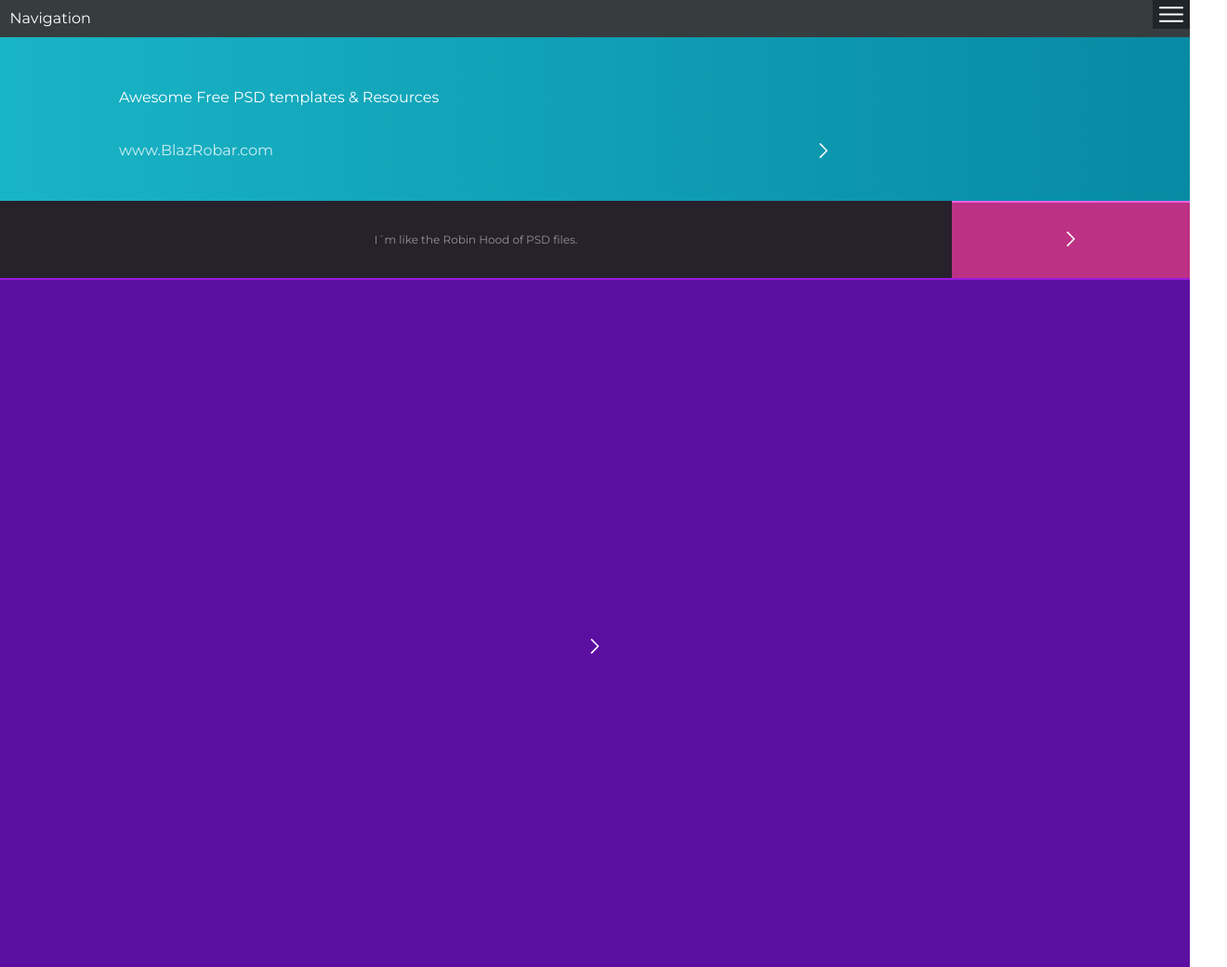
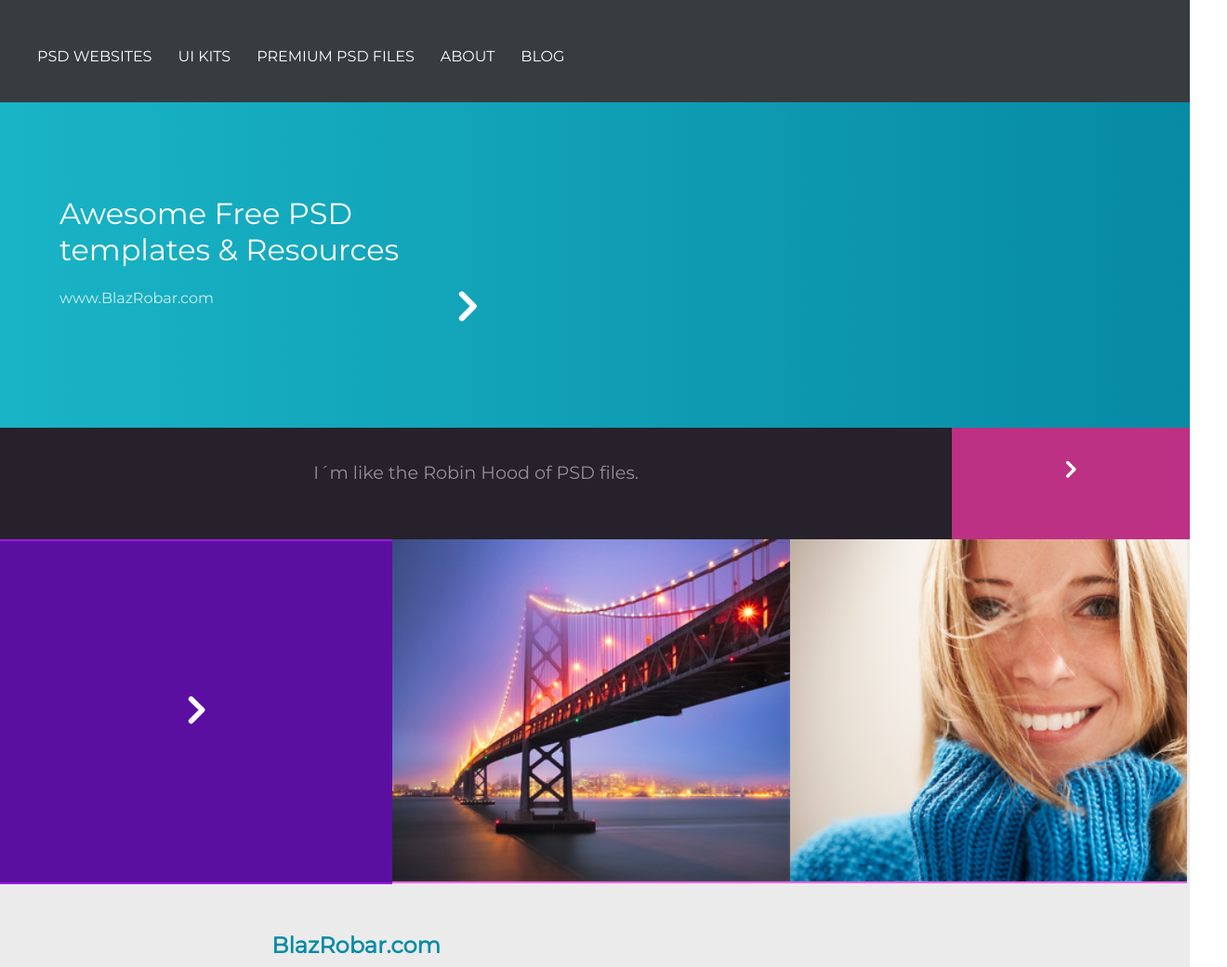
Before and after one commit to cristianfelipe94/BlazRobarWebSite, a website: page src/index.html in a window 1280 px wide. Shown: the top 1040 px of the page at 93% size, 1320 px wide, since content can reach past the window. Drawn offline with Linux system fonts and the light colour scheme.

Commit message:
Have completed the Desktop MediaQuery.

```diff
--- a/src/index.html
+++ b/src/index.html
@@ -52,7 +52,7 @@
     </div>
   </div>
 
-  <div>
+  <div class="imgsWrapper">
     <div class="svgWrapper svgWrapperSecondColor">
       <svg class="icons" viewBox="0 0 24 24">
         <polyline class="cls-1" points="7.76 3.52 16.24 12 7.76 20.48"/>
@@ -64,10 +64,11 @@
     </div>
   </div>
 
-  <div class="contentWrapper">
-    <div class="firstBlock">
-      <h2 class="contentTitle">BlazRobar.com</h2>
-      <div class="contentBlock">
+  <div class="wrapperBox">
+    <div class="contentWrapper">
+      <div class="firstBlock">
+        <h2 class="contentTitle">BlazRobar.com</h2>
+        <div class="contentBlock">
           <p>Lorem ipsum dolor sit amet, consectetur adipiscing elit. Nam vehicula ipsum non leo tristique eget facilisis lacus commodo. Curabitur vitae justo lorem, non ornare nibh. Pellentesque pretium, tellus ac ultrices faucibus, nibh mauris dapibus lorem, vitae viverra nisl elit sit amet libero. Nam eu blandit risus. </p>
           <p>Phasellus imperdiet mattis nulla. Integer gravida imperdiet congue. Proin vitae pretium augue. Donec est sem, mattis et blandit ac, blandit at arcu. Donec tempus tincidunt suscipit. Suspendisse eu vulputate lacus.</p>
       </div>
--- /dev/null
+++ b/src/sass/Responsive/desktop.scss
@@ -0,0 +1,118 @@
+@media only screen and (min-width: 1024px) {
+
+  .navTitle {
+    display: none;
+  }
+
+  .burgerBtn {
+    display: none;
+  }
+
+  .burgerWrapper {
+    float: left;
+  }
+
+  .navMenu a {
+    float: left;
+    display: unset;
+    &:hover {
+      opacity: 0.5;
+    }
+  }
+
+  .navMenu a{
+    margin-right: 28px;
+  }
+
+  .navMenu {
+    width: 100vw;
+  }
+
+  .navMenuWrapper {
+    padding: 35px 0;
+  }
+
+  .lightBlueWrapper {
+    height: 350px;
+  }
+
+  .firstBlockTitle {
+    font-size: 2rem;
+  }
+
+  .lightBlueAlign {
+    max-width: 458px;
+    margin-left: 5%;
+  }
+
+  .middleWrapper, .featureWrapper, .svgWrapperFirstColor {
+    height: 120px;
+  }
+
+  .featureWrapper p {
+    padding: 3.5% 0;
+  }
+
+  .svgWrapper, .imgAssetContent {
+    display: inline-block;
+  }
+
+  .svgWrapperFirstColor svg {
+    padding: 13.5% 0;
+  }
+
+  .svgWrapperSecondColor {
+    padding: 0%;
+    width: 33%;
+    float: left;
+  }
+
+  .svgWrapperSecondColor svg {
+    padding: 38.99%;
+  }
+
+  .icons {
+    width: 8%;
+  }
+
+  .imgAssetContent {
+    width: 33.4%;
+
+  }
+
+  .imgWrapper {
+    width: 100vw;
+  }
+
+  .firstBlock {
+    width: 25%;
+    text-align: left;
+    padding: 2% 2% 6%;
+  }
+
+  .secondBlock {
+    width: 25%;
+    text-align: left;
+    padding: 2% 2% 6%;
+  }
+
+  .wrapperBox {
+    width: 100vw
+  }
+
+  .imgsWrapper:hover {
+    clear: both;
+    content: "";
+    display: block;
+  }
+
+  .contentWrapper {
+    margin: 0 auto;
+    text-align: center;
+  }
+
+  .imgsWrapper {
+    float: left;
+  }
+
+}
--- /dev/null
+++ b/src/sass/Responsive/mobileMaxSize.scss
@@ -0,0 +1,45 @@
+@media only screen and (min-width: 640px) {
+
+  .navTitle p {
+    padding: 5%;
+    font-size: 1.5rem;
+  }
+
+  .lightBlueWrapper {
+    height: 350px;
+  }
+
+  .firstBlockTitle {
+    font-size: 2rem;
+  }
+
+  .lightBlueAlign {
+    padding: 100px 0 0;
+  }
+
+  .middleWrapper, .featureWrapper, .svgWrapperFirstColor {
+    height: 100px;
+  }
+
+  .cls-1, .cls-2 {
+    stroke-width: 4px;
+  }
+
+  .icons {
+    width: 34px;
+  }
+
+  .featureWrapper p {
+    padding: 5.5% 0;
+    font-size: 1.2rem;
+  }
+
+  .svgWrapperFirstColor svg {
+    padding: 24.5% 0;
+  }
+
+  .firstBlock {
+    padding: 75px;
+    line-height: 40px;
+  }
+}
--- /dev/null
+++ b/src/sass/Responsive/tablet.scss
@@ -0,0 +1,89 @@
+@media only screen and (min-width: 980px) {
+
+    .navTitle {
+      display: none;
+    }
+
+    .burgerBtn {
+      display: none;
+    }
+
+    .burgerWrapper {
+      float: left;
+    }
+
+    .navMenu a {
+      float: left;
+      display: unset;
+    }
+
+    .navMenu a{
+      margin-right: 28px;
+    }
+
+    .navMenu {
+      width: 100vw;
+    }
+
+    .navMenuWrapper {
+      padding: 35px 0;
+    }
+
+    .lightBlueWrapper {
+      height: 350px;
+    }
+
+    .firstBlockTitle {
+      font-size: 2rem;
+    }
+
+    .lightBlueAlign {
+      max-width: 458px;
+      margin-left: 5%;
+    }
+
+    .middleWrapper, .featureWrapper, .svgWrapperFirstColor {
+      height: 120px;
+    }
+
+    .svgWrapper, .imgAssetContent {
+      display: inline-block;
+    }
+
+    .svgWrapperFirstColor {
+      border: unset;
+    }
+
+    .svgWrapperSecondColor {
+      padding: 0%;
+      width: 33%;
+      float: left;
+    }
+
+    .svgWrapperSecondColor svg {
+      padding: 38%;
+    }
+
+    .imgAssetContent {
+      width: 33.4%;
+
+    }
+
+    .imgWrapper {
+      width: 100vw;
+    }
+
+    .firstBlock {
+      display: inline-block;
+      width: 45%;
+      padding : 2% 2% 10% 2%;
+    }
+
+    .secondBlock {
+      display: inline-block;
+      width: 45%;
+      line-height: 40px;
+      padding : 2% 2% 10% 2%;
+    }
+
+  }
--- a/src/sass/style.scss
+++ b/src/sass/style.scss
@@ -1,2 +1,5 @@
 @import 'Variables/variables';
-@import 'Responsive/mobile';
+@import 'Responsive/mobileMinSize';
+@import 'Responsive/mobileMaxSize';
+@import 'Responsive/tablet';
+@import 'Responsive/desktop';
```
Also changed, not shown: src/css/Responsive/desktop.css (added), src/css/Responsive/mobileMaxSize.css (added), src/css/Responsive/mobileMinSize.css (added), src/css/Responsive/tablet.css (added), src/css/style.css, src/sass/Responsive/mobileMinSize.scss (renamed from src/sass/Responsive/mobile.scss), 4 other files.
